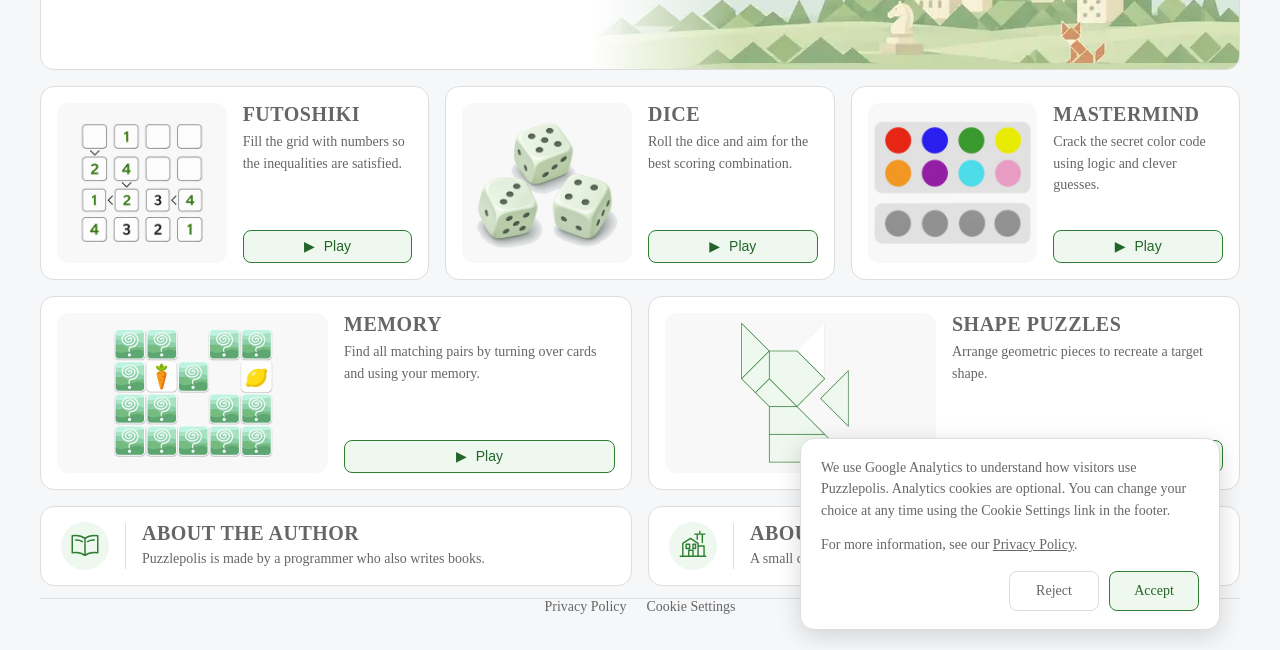
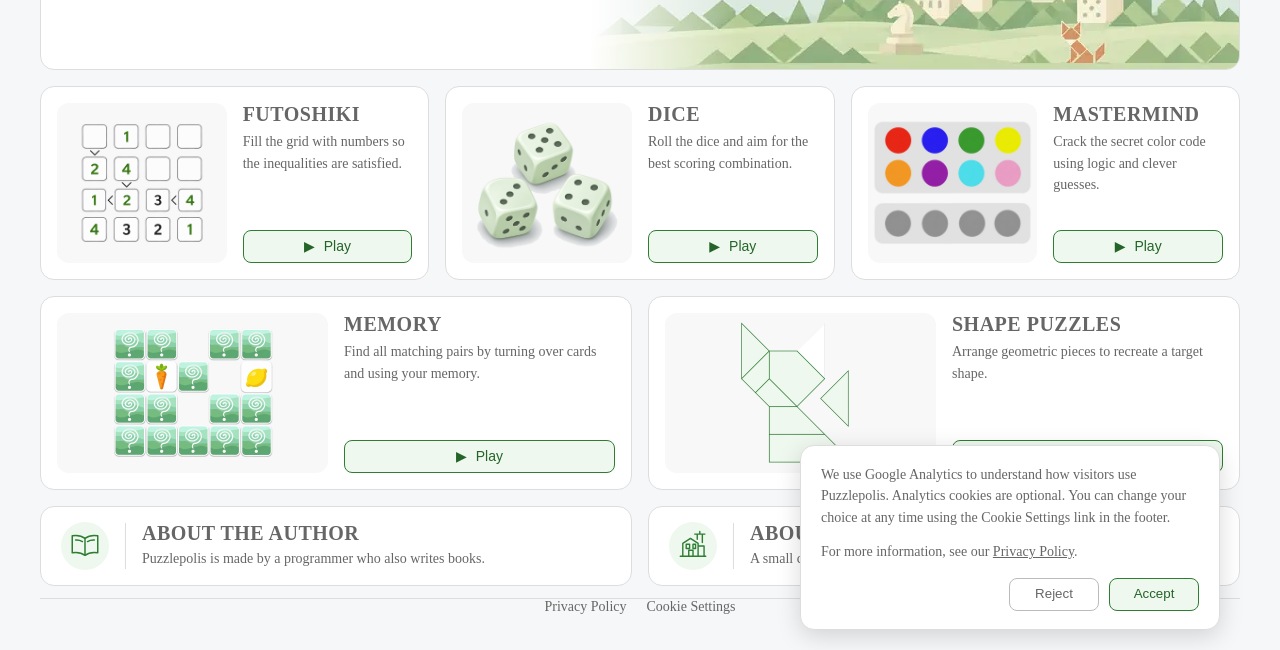
Before and after one commit to czmadzia2201/puzzlepolis, a plain HTML site: page index.html in a window 1280 px wide. Shown: the part 150-800 px from the top of the page. Drawn offline with Linux system fonts and the light colour scheme.

Commit message:
Corrections

```diff
--- a/cookie-banner.css
+++ b/cookie-banner.css
@@ -57,12 +57,12 @@
 .cookie-banner__button {
   min-width: 90px;
   padding: 8px 14px;
-  border: 1px solid var(--cookie-border-color);
+  border: 1px solid #bbb;
   border-radius: 8px;
   background: #fff;
   color: var(--cookie-body-color);
-  font: inherit;
   cursor: pointer;
+  line-height: 1.1;
 }
 
 .cookie-banner__button:hover {
```
